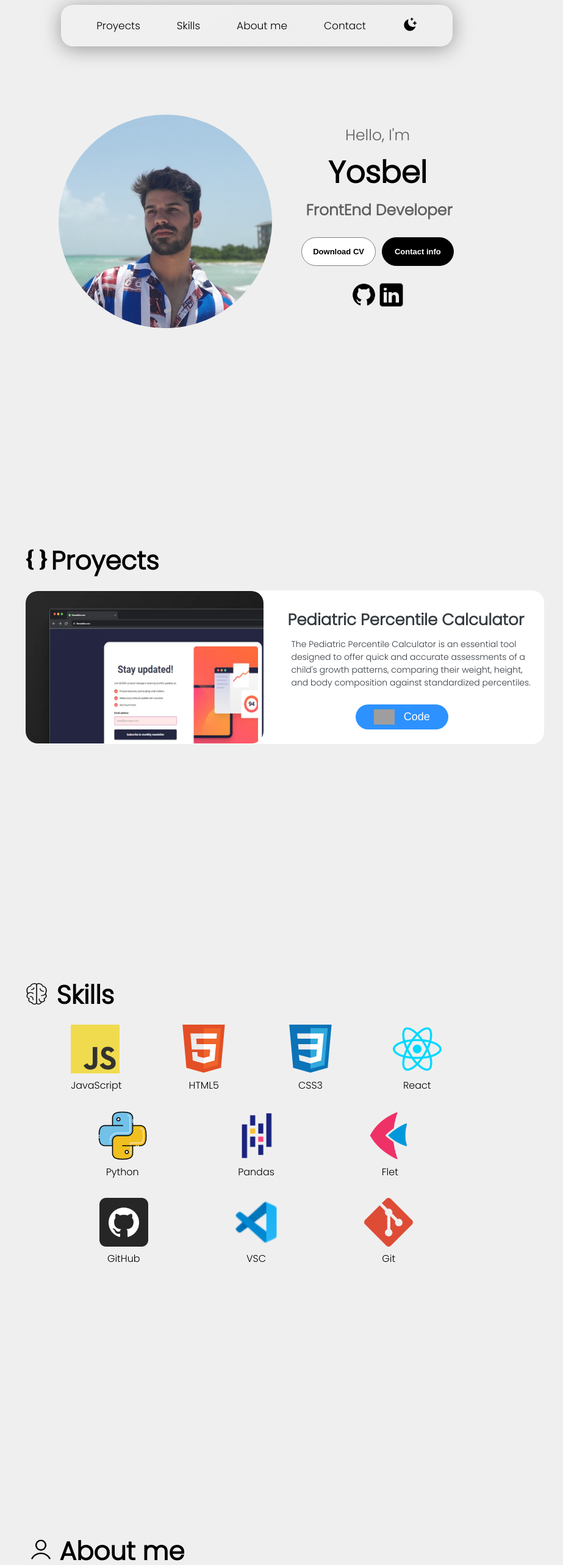
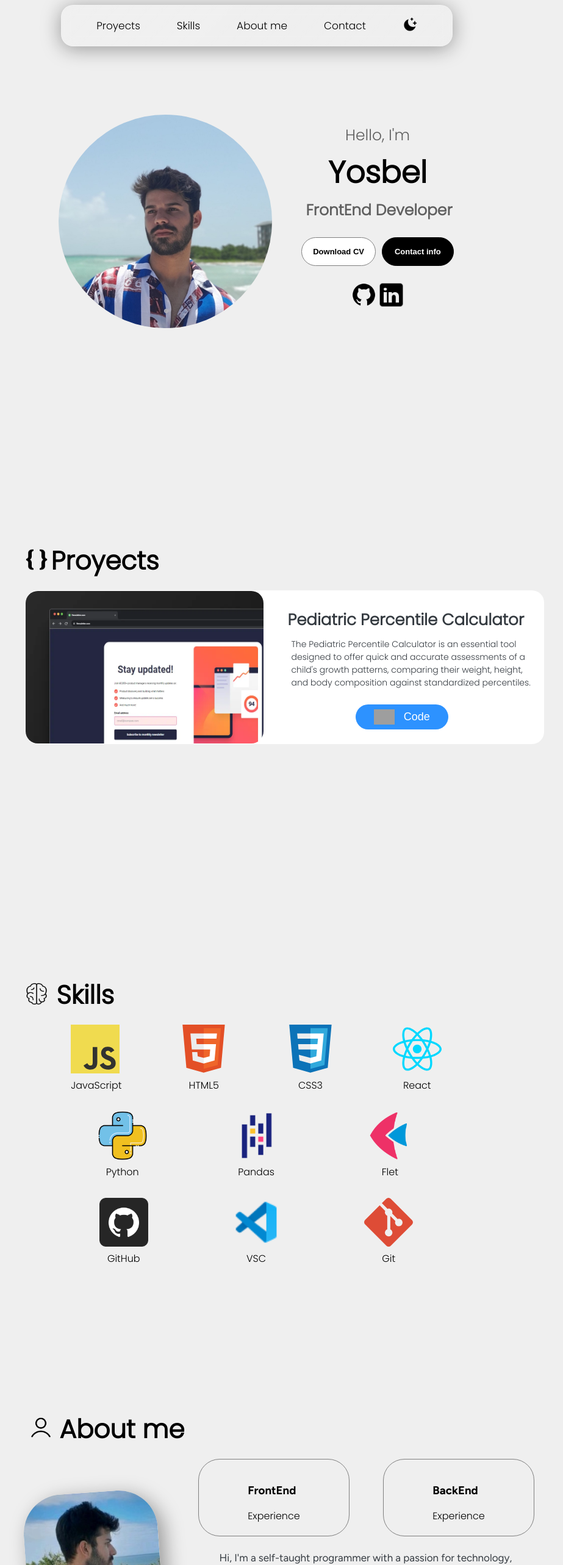
Before and after one commit to yosbelm/Portfolio, a React (Vite) app: page / in a window 1280 px wide. Shown: the top 2566 px of the page at 61% size, without its empty margins (220-1143 px from the left). Built offline with nearby package versions, Linux system fonts and the light colour scheme; grey boxes are pictures that could not be loaded.

Commit message:
height of skill section

```diff
--- a/src/index.css
+++ b/src/index.css
@@ -292,7 +292,7 @@ h1{
 /*  */
 /*  */
 .skills-section{
-    height: 100dvh;
+    height: 75dvh;
     font-family: "Poppins", sans-serif;
     margin: 0 237.5px;
     padding: 32px 16px;
```
